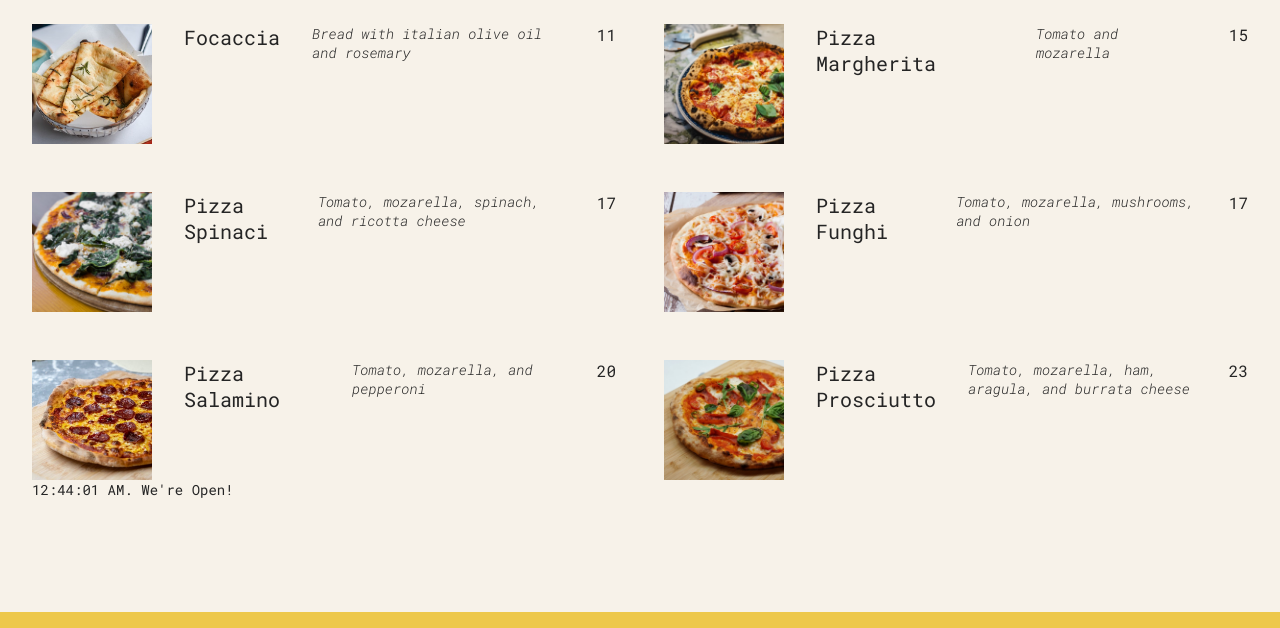
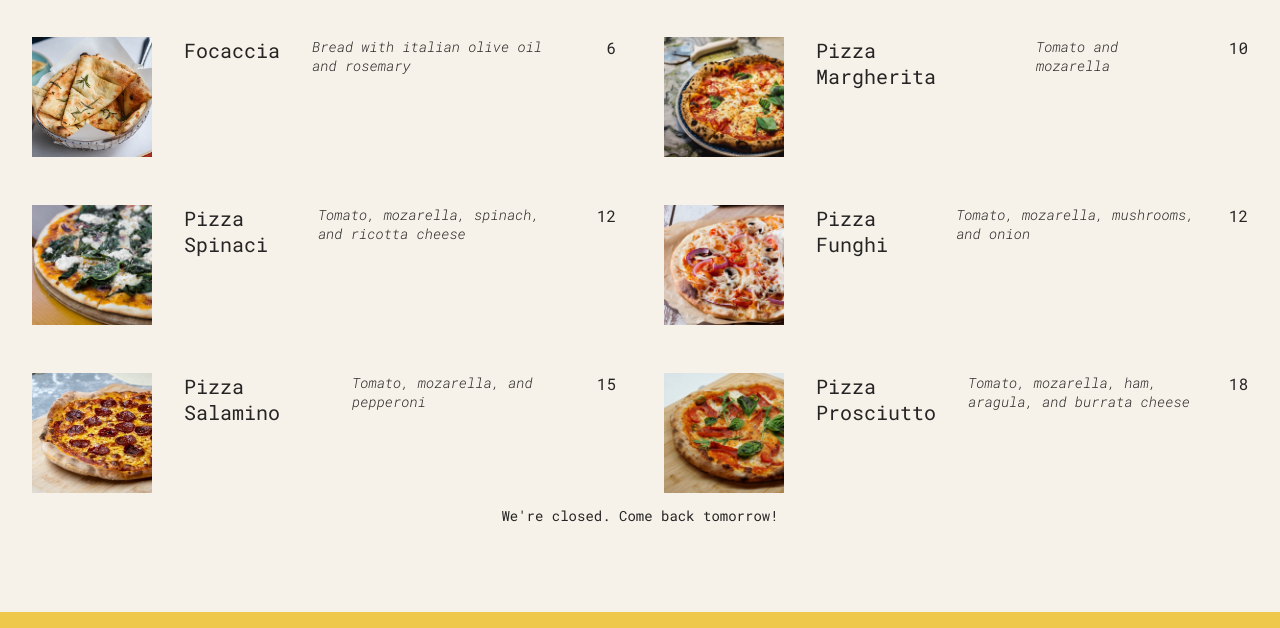
Before and after one commit to Androide47/pizzaMenu, a React app: page / in a window 1280 px wide. Shown: the part 172-800 px from the top of the page. Built offline with nearby package versions, Linux system fonts and the light colour scheme.

Commit message:
feat: conditional rendering

```diff
--- a/public/index.html
+++ b/public/index.html
@@ -10,6 +10,7 @@
       content="Web site created using create-react-app"
     />
     <link rel="apple-touch-icon" href="%PUBLIC_URL%/logo192.png" />
+
     <!--
       manifest.json provides metadata used when your web app is installed on a
       user's mobile device or desktop. See https://developers.google.com/web/fundamentals/web-app-manifest/
@@ -24,7 +25,7 @@
       work correctly both with client-side routing and a non-root public URL.
       Learn how to configure a non-root public URL by running `npm run build`.
     -->
-    <title>React App</title>
+    <title>Pizza CO.</title>
   </head>
   <body>
     <noscript>You need to enable JavaScript to run this app.</noscript>
--- a/src/index.css
+++ b/src/index.css
@@ -152,6 +152,11 @@ body {
 /* *************** */
 
 .footer {
+  text-align: center;
+  justify-content: center;
+  align-items: center;
+  display: flex;
+  flex-direction: column;
   font-size: 1.4rem;
 }
 
--- a/src/index.js
+++ b/src/index.js
@@ -50,8 +50,10 @@ const pizzaData = [
 function App() {
   return (
     <div>
+      <br />
       <Header />
       <Menu />
+      <br />
       <Footer />
     </div>
   );
@@ -69,14 +71,22 @@ function Header() {
 }
 
 function Menu() {
+  const pizza = pizzaData;
+  // const pizzas = [];
+  const numPizzas = pizza.length;
+
   return (
     <main className="menu">
       <h2>Our menu</h2>
-      <ul className="pizzas">
-        {pizzaData.map((pizza) => (
-          <Pizza pizzaObject={pizza} key={pizza.name} />
-        ))}
-      </ul>
+      {numPizzas > 0 ? (
+        <ul className="pizzas">
+          {pizza.map((pizza) => (
+            <Pizza pizzaObject={pizza} key={pizza.name} />
+          ))}
+        </ul>
+      ) : (
+        <p>We're still working on our menu. Please come back later!</p>
+      )}
     </main>
   );
 }
@@ -88,14 +98,14 @@ function Pizza(props) {
       <img src={props.pizzaObject.photoName} alt={props.name} />
       <h3>{props.pizzaObject.name}</h3>
       <p>{props.pizzaObject.ingredients}</p>
-      <span>{props.pizzaObject.price + 5}</span>
+      <span>{props.pizzaObject.price}</span>
     </li>
   );
 }
 
 function Footer() {
   const hour = new Date().getHours();
-  const openHour = 12;
+  const openHour = 20;
   const closeHour = 22;
   const isOpen = hour >= openHour && hour <= closeHour;
   console.log(isOpen);
@@ -105,7 +115,15 @@ function Footer() {
 
   return (
     <footer className="footer">
-      {new Date().toLocaleTimeString()}. We're Open!
+      {isOpen ? (
+        <div>
+          <p>We're open until {closeHour}:00. Come visit us or order online</p>
+          <br />
+          <button className="btn">Order</button>
+        </div>
+      ) : (
+        <p>We're closed. Come back tomorrow!</p>
+      )}
     </footer>
   );
 }
```
Also changed, not shown: public/favicon.ico, public/pizza.ico (added), public/pizza2.ico (added).
